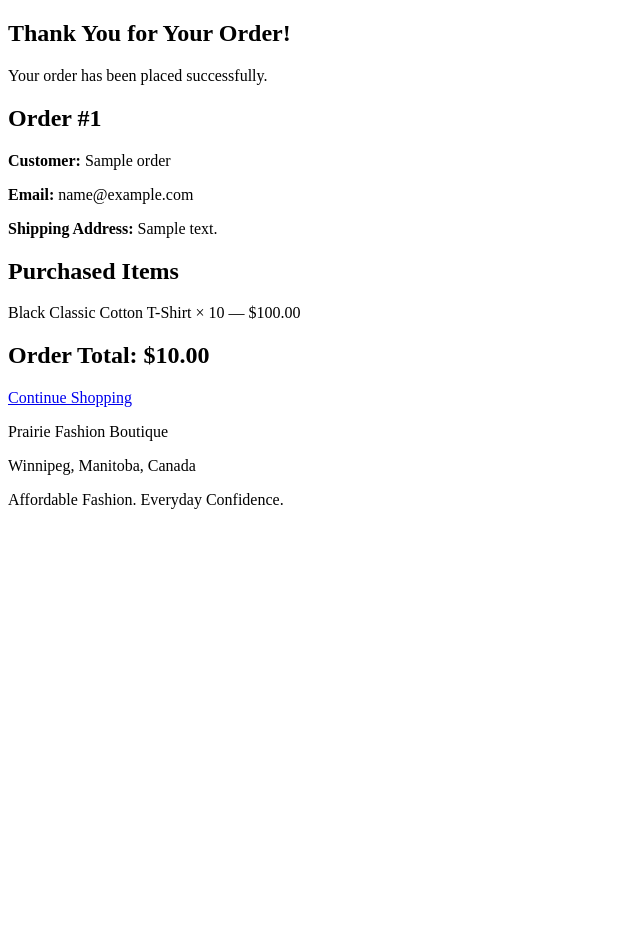
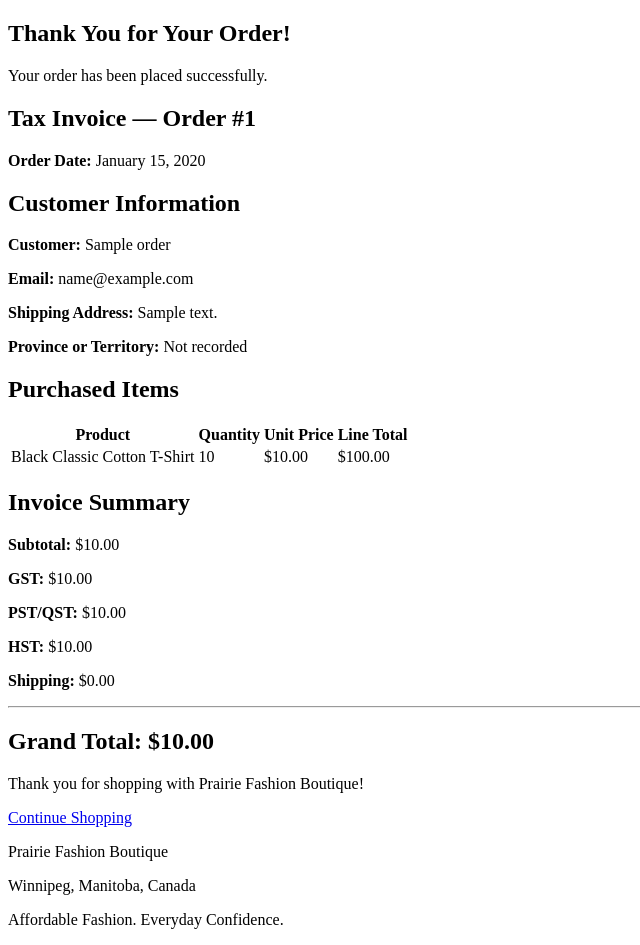
Before and after one commit to harmanpreet-10/prairie_fashion_boutique, a Rails app: page /orders/1 in a window 1280 px wide. Shown: the part 80-1025 px from the top of the page, without its empty margins (0-640 px from the left). Before the commit the page ends 589 px from the top, so only its background shows below. Run offline with Rails 7, Linux system fonts and the light colour scheme; data comes from the database, SQL or seed files in the repository; tables that the repository leaves empty hold one stand-in row (values such as "Sample post"); some libraries are stand-ins or nearby versions.

Commit message:
Add customer tax invoice and admin order tax breakdown

```diff
--- a/app/views/orders/show.html.erb
+++ b/app/views/orders/show.html.erb
@@ -7,10 +7,16 @@
 
   <section class="cart-summary">
     <h1>Thank You for Your Order!</h1>
-
     <p>Your order has been placed successfully.</p>
 
-    <h2>Order #<%= @order.id %></h2>
+    <h2>Tax Invoice — Order #<%= @order.id %></h2>
+
+    <p>
+      <strong>Order Date:</strong>
+      <%= @order.created_at.strftime("%B %d, %Y") %>
+    </p>
+
+    <h2>Customer Information</h2>
 
     <p>
       <strong>Customer:</strong>
@@ -27,20 +33,69 @@
       <%= @order.shipping_address %>
     </p>
 
+    <p>
+      <strong>Province or Territory:</strong>
+      <%= CanadianSalesTax::PROVINCES.key(@order.province) || "Not recorded" %>
+    </p>
+
     <h2>Purchased Items</h2>
 
-    <% @order.order_items.each do |item| %>
-      <p>
-        <%= item.product.name %>
-        × <%= item.quantity %>
-        — <%= number_to_currency(item.unit_price * item.quantity) %>
-      </p>
-    <% end %>
+    <table class="invoice-table">
+      <thead>
+        <tr>
+          <th scope="col">Product</th>
+          <th scope="col">Quantity</th>
+          <th scope="col">Unit Price</th>
+          <th scope="col">Line Total</th>
+        </tr>
+      </thead>
+
+      <tbody>
+        <% @order.order_items.each do |item| %>
+          <tr>
+            <td><%= item.product.name %></td>
+            <td><%= item.quantity %></td>
+            <td><%= number_to_currency(item.unit_price) %></td>
+            <td>
+              <%= number_to_currency(item.unit_price * item.quantity) %>
+            </td>
+          </tr>
+        <% end %>
+      </tbody>
+    </table>
+
+    <h2>Invoice Summary</h2>
+
+    <p>
+      <strong>Subtotal:</strong>
+      <%= number_to_currency(@order.subtotal || @order.total) %>
+    </p>
+
+    <p>
+      <strong>GST:</strong>
+      <%= number_to_currency(@order.gst_amount || 0) %>
+    </p>
+
+    <p>
+      <strong>PST/QST:</strong>
+      <%= number_to_currency(@order.pst_amount || 0) %>
+    </p>
+
+    <p>
+      <strong>HST:</strong>
+      <%= number_to_currency(@order.hst_amount || 0) %>
+    </p>
+
+    <p><strong>Shipping:</strong> $0.00</p>
+
+    <hr>
 
     <h2>
-      Order Total:
+      Grand Total:
       <%= number_to_currency(@order.total) %>
     </h2>
+
+    <p>Thank you for shopping with Prairie Fashion Boutique!</p>
 
     <%= link_to "Continue Shopping",
           products_path,
```
Also changed, not shown: app/admin/orders.rb (+22 -0 lines).
